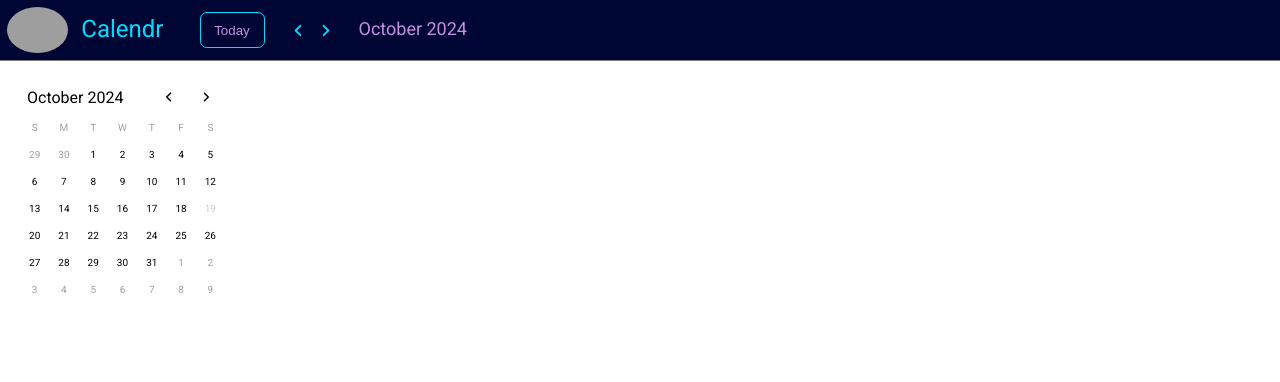
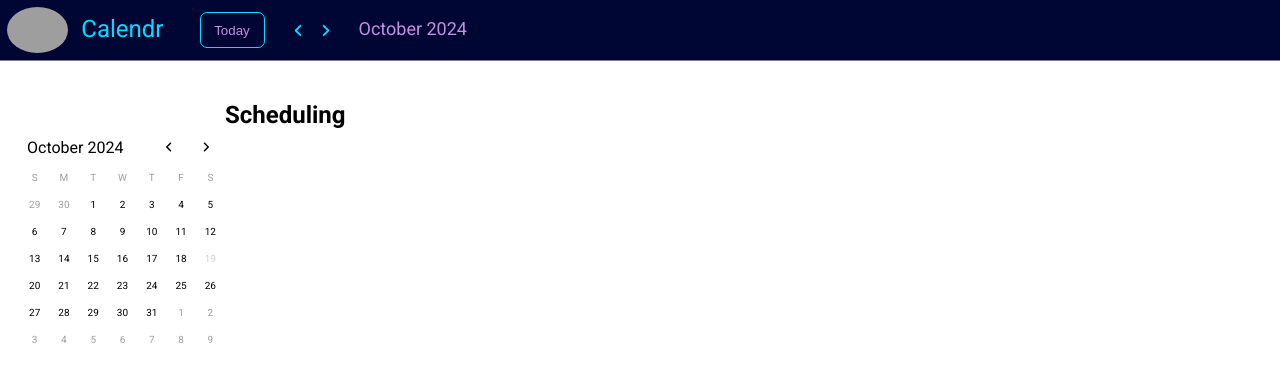
Before and after one commit to dav94sal/Atom, a React (Vite) app in the folder frontend/: page / in a window 1280 px wide. Shown: the top 382 px of the page. Built offline with nearby package versions, Linux system fonts and the light colour scheme; grey boxes are pictures that could not be loaded.

Commit message:
Begin Scheduling section

```diff
--- a/frontend/src/components/Home/Home.jsx
+++ b/frontend/src/components/Home/Home.jsx
@@ -1,4 +1,5 @@
 import TraditionalCalender from "../TraditionalCalender"
+import Scheduling from "../Scheduling/Scheduling";
 import "./home.css";
 
 function Home() {
@@ -9,6 +10,9 @@ function Home() {
                     <TraditionalCalender />
                 </div>
             </div>
+            <div className="scheduling">
+                <Scheduling />
+            </div>
         </>
     )
 }
--- a/frontend/src/components/Navigation/Navigation.jsx
+++ b/frontend/src/components/Navigation/Navigation.jsx
@@ -6,7 +6,7 @@ import "./navigation.css"
 // import { useEffect } from "react";
 
 function Navigation() {
-    const { today, currentDate, setCurrentDate } = useMonth()
+    const { today, setCurrentDate } = useMonth();
 
     // useEffect(() => {
 
--- /dev/null
+++ b/frontend/src/components/Scheduling/Scheduling.jsx
@@ -0,0 +1,9 @@
+function Scheduling() {
+    return (
+        <>
+            <h2>Scheduling</h2>
+        </>
+    )
+}
+
+export default Scheduling;
--- /dev/null
+++ b/frontend/src/components/Scheduling/index.js
@@ -0,0 +1,3 @@
+import Scheduling from "./Scheduling";
+
+export default Scheduling;
--- a/frontend/src/index.css
+++ b/frontend/src/index.css
@@ -15,6 +15,10 @@ main {
     padding: 20px;
 }
 
+.sidebar {
+    padding-top: 50px;
+}
+
 nav {
     background-color: #000634;
     color: #ebe8f7;
--- a/frontend/utils/CalenderClass.js
+++ b/frontend/utils/CalenderClass.js
@@ -23,6 +23,10 @@ class Calendr {
     stringr() {
         return `${this.months[this.month]} ${this.year}`
     }
+
+    // weekr() {
+    //     return
+    // }
 
     generateCalender() {
         // Get the first day of the month
```
Also changed, not shown: frontend/src/components/Scheduling/scheduling.css (added).
